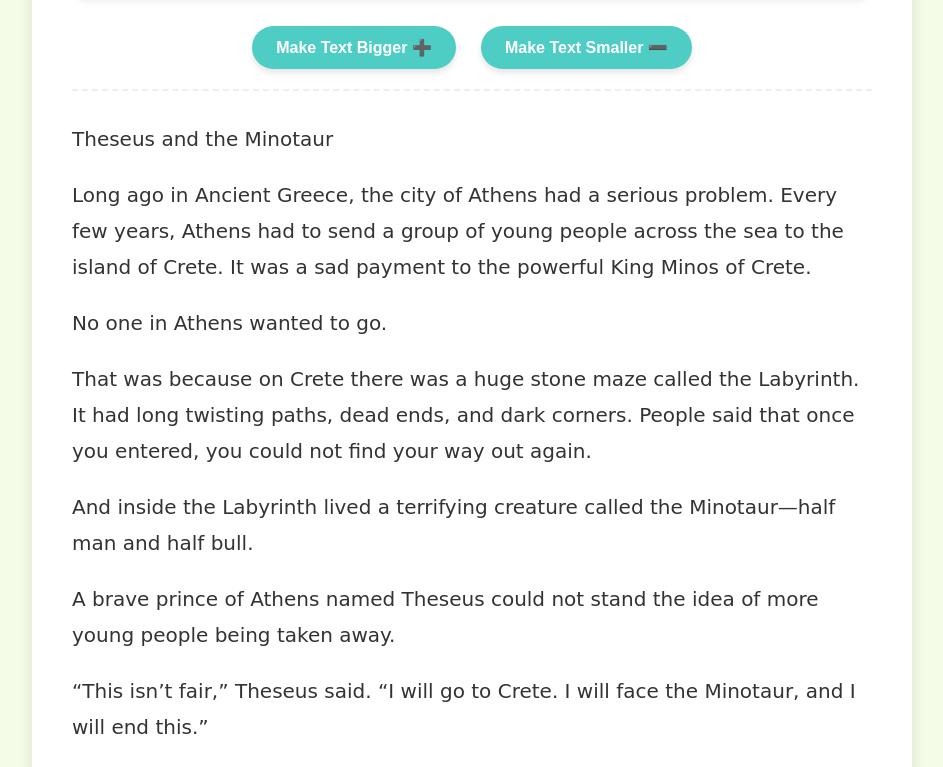
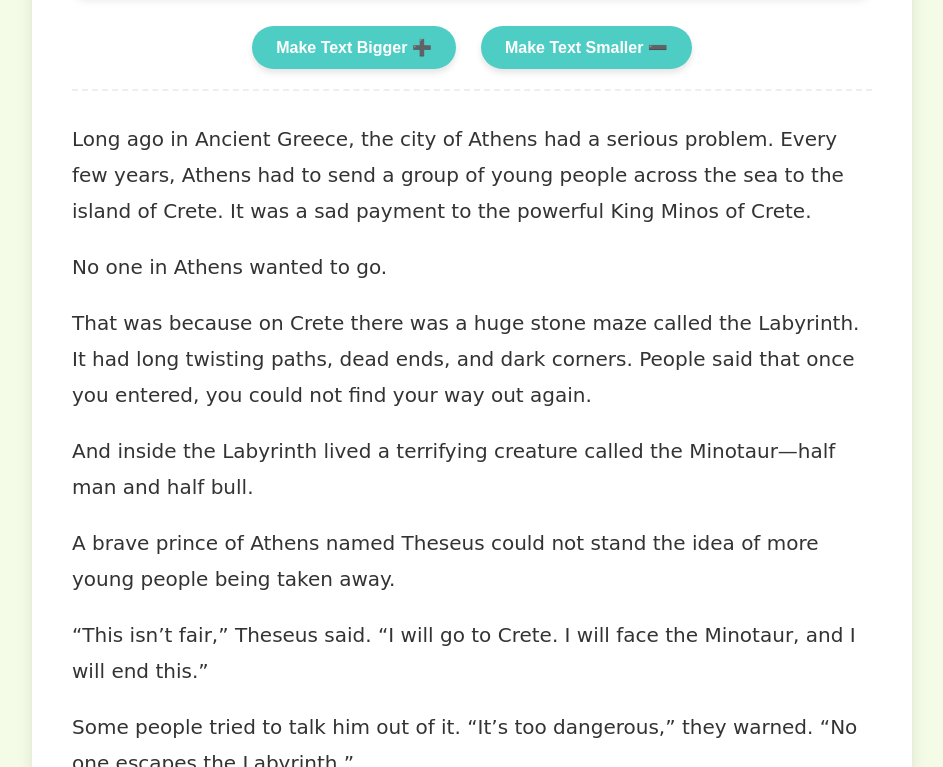
Before and after one commit to justcontrailsNZ/storybook, a Jekyll site: the page built from _posts/2026-03-17-theseus-and-the-minotaur.md, in a window 1280 px wide and 900 px high, scrolled down 451 px, cut to the strip 133-900 px from the top of the window. Shown: the whole strip, without its empty margins (168-1111 px from the left). Built offline with Jekyll 4.4.1, drawn with Linux system fonts in a browser that asks for light colours.

Commit message:
Update 2026-03-17-theseus-and-the-minotaur.md

```diff
--- a/_posts/2026-03-17-theseus-and-the-minotaur.md
+++ b/_posts/2026-03-17-theseus-and-the-minotaur.md
@@ -4,7 +4,6 @@ title: "Theseus and the Minotaur"
 ---
 
 
-Theseus and the Minotaur
 
 Long ago in Ancient Greece, the city of Athens had a serious problem. Every few years, Athens had to send a group of young people across the sea to the island of Crete. It was a sad payment to the powerful King Minos of Crete.
 
```
